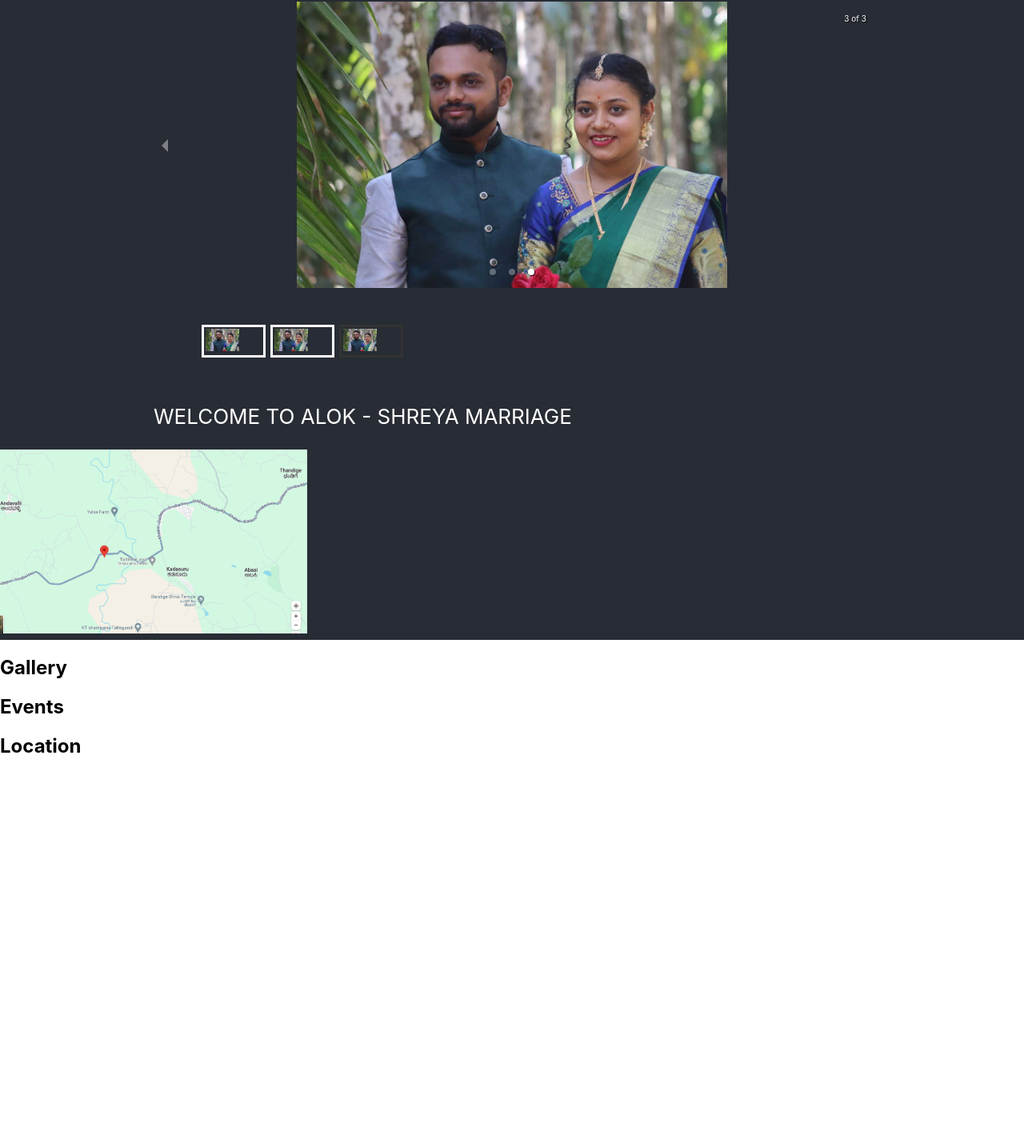
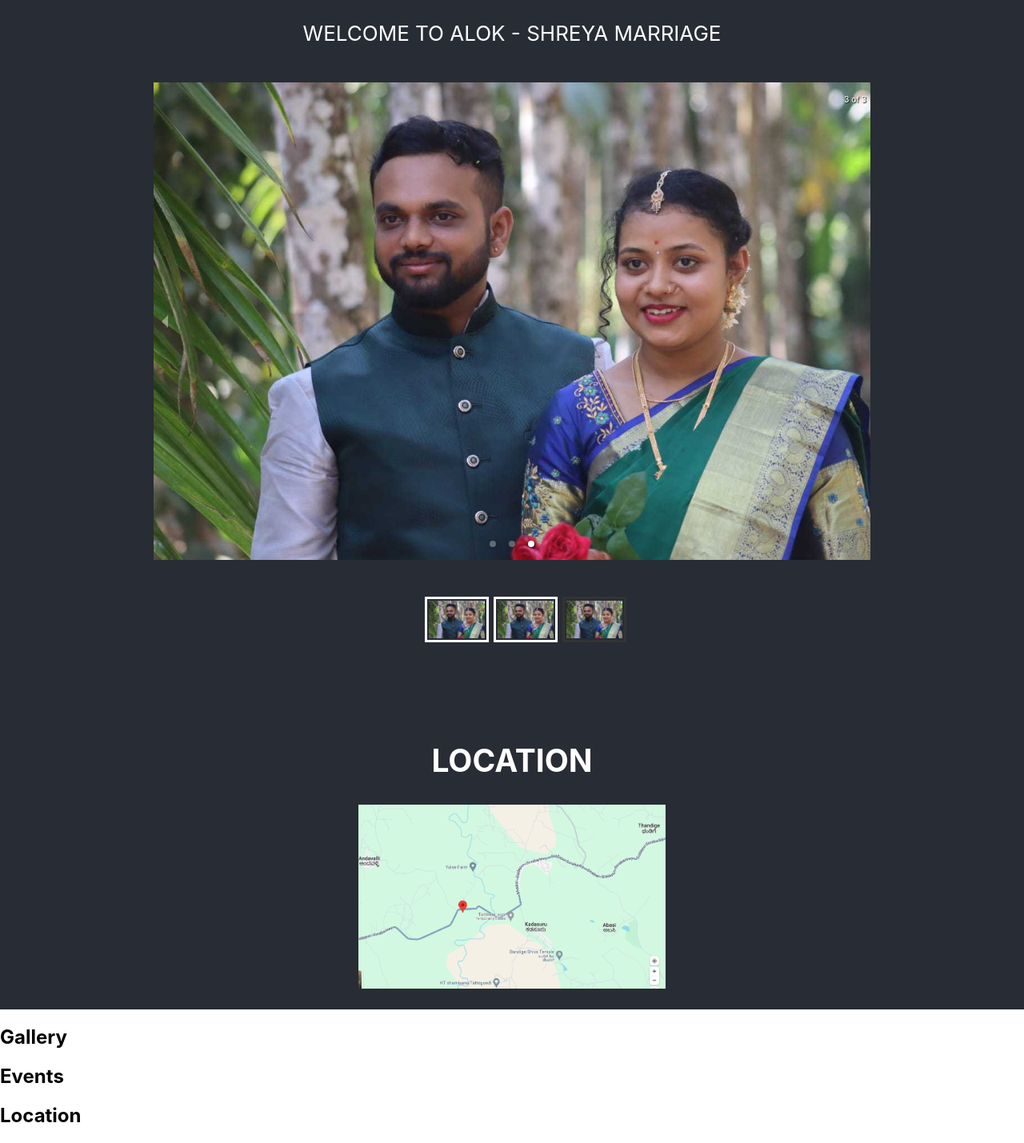
Before and after one commit to abhibhat33/alok-shreya-marriage, a React (Create React App) app: page / in a window 1280 px wide. Shown: the whole page at 80% size. Before the commit the page ends 967 px from the top, so only its background shows below. Built offline with nearby package versions, Linux system fonts and the light colour scheme.

Commit message:
style changes

```diff
--- a/src/App.css
+++ b/src/App.css
@@ -1,6 +1,25 @@
 .App {
   text-align: center;
 }
+
+.App-header {
+  text-align: center;
+}
+
+.carousel-container {
+  margin: 20px auto;
+  max-width: 70%;
+}
+
+.carousel-item {
+  text-align: center;
+}
+
+.location-container {
+  margin: 20px auto;
+  text-align: center;
+}
+
 
 .App-logo {
   height: 40vmin;
--- a/src/App.jsx
+++ b/src/App.jsx
@@ -3,7 +3,7 @@ import { Carousel } from 'react-responsive-carousel';
 import 'react-responsive-carousel/lib/styles/carousel.min.css'; // Import the carousel styles
 import './App.css';
 import p1 from './p1.jpg';
-import location from './location.png'
+import location from './location.png';
 
 function App() {
   const images = [p1, p1, p1];
@@ -11,21 +11,32 @@ function App() {
   return (
     <div>
       <header className="App-header">
-        <div  style={{maxWidth: "70%", alignItems: "flex-start"}}>
+        <p>WELCOME TO ALOK - SHREYA MARRIAGE</p>
+
+        <div className="carousel-container">
           <Carousel autoPlay={true} interval={2000}>
             {images.map((image, index) => (
-            <div key={index}>
-              <img src={image} alt={`Image ${index}`} style={{ maxWidth: '60%' }}/>
+              <div key={index} className="carousel-item">
+                <img src={image} alt={`Image ${index}`} />
               </div>
             ))}
           </Carousel>
-        <p>
-          WELCOME TO ALOK - SHREYA MARRIAGE
-        </p>
         </div>
-        <a href="https://goo.gl/maps/LiisgKv448xUEViu6" target="_blank" rel="noopener noreferrer">
-          <img src={location} alt="Location" style={{ maxWidth: '30%', cursor: 'pointer' }} />
+
+        <div className="location-container">
+          <h2>LOCATION</h2>
+          <a
+            href="https://goo.gl/maps/LiisgKv448xUEViu6"
+            target="_blank"
+            rel="noopener noreferrer"
+          >
+            <img
+              src={location}
+              alt="Location"
+              style={{ maxWidth: '30%', height: 'auto', cursor: 'pointer' }}
+            />
           </a>
+        </div>
       </header>
 
       <section className="gallery-section">
```
Lines whose indentation alone changed are shown as unchanged.
